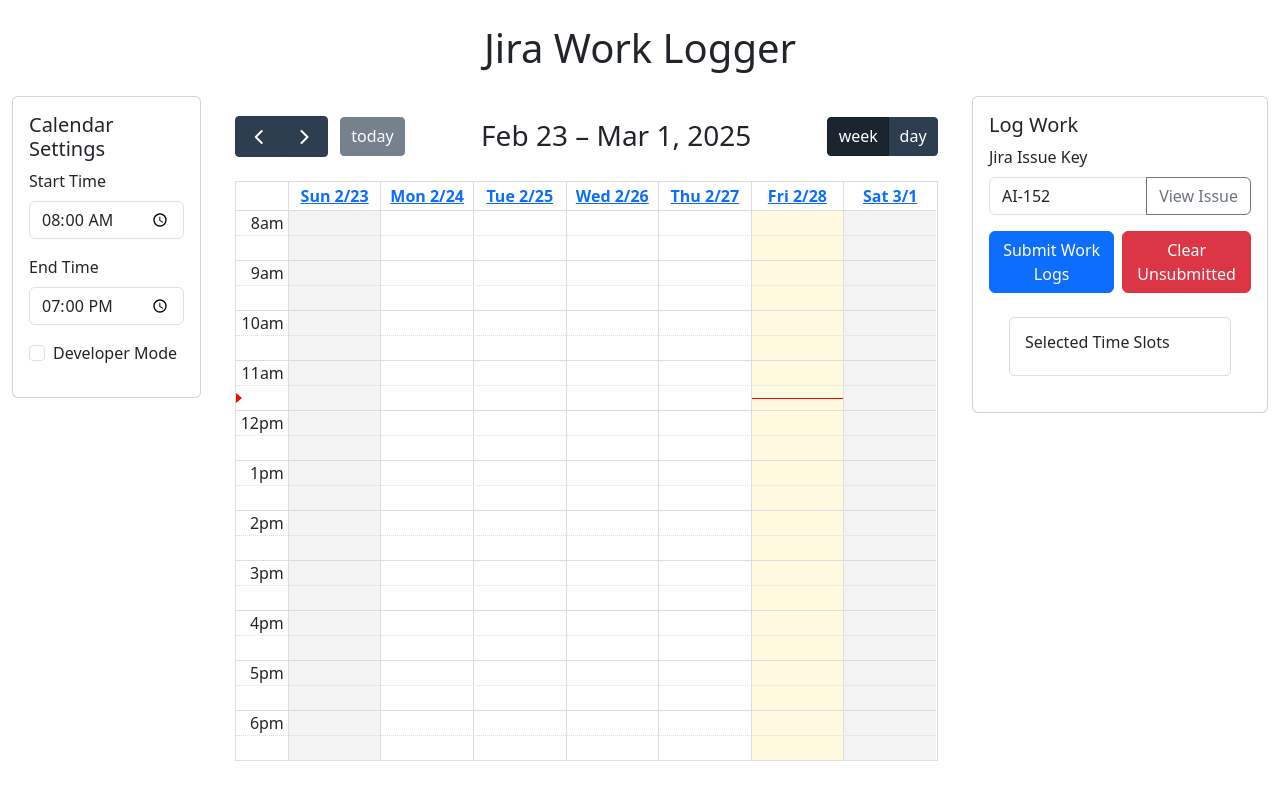
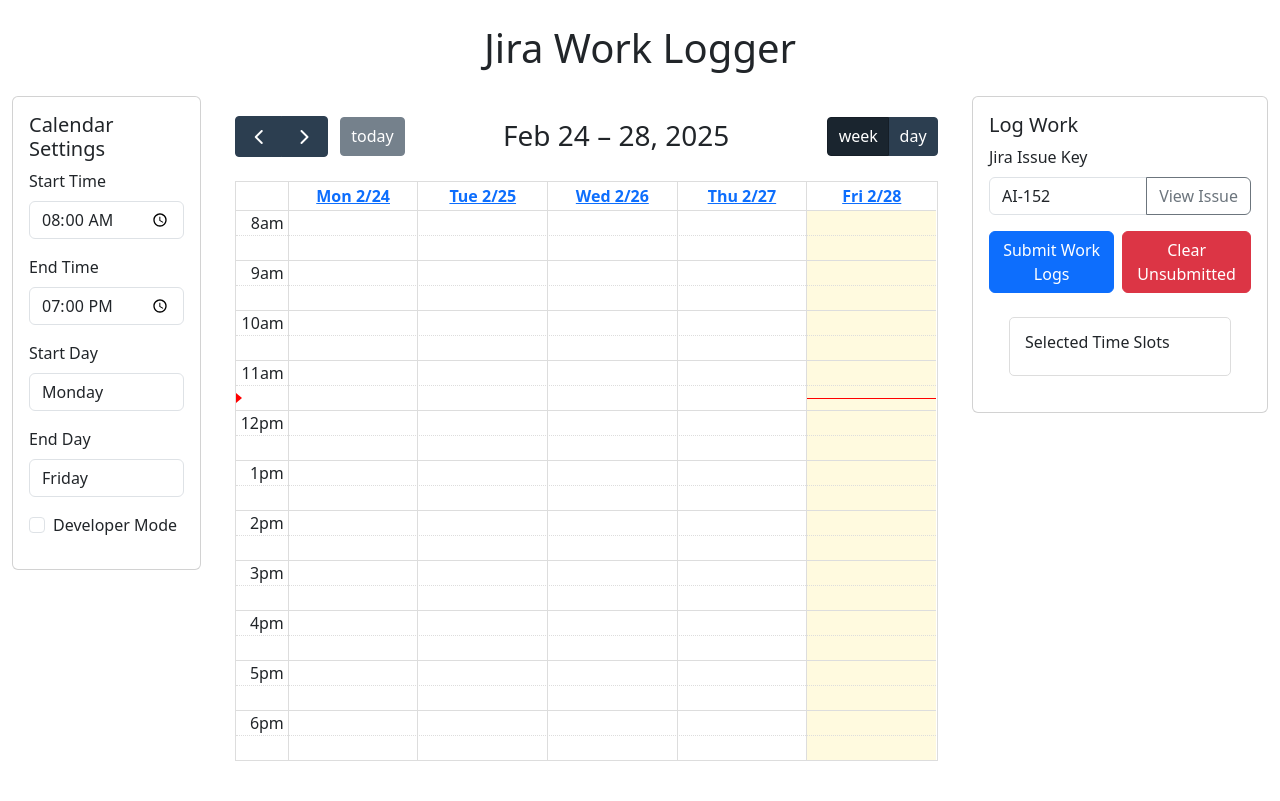
Before and after one commit to ridev-coders/jira-work-logger, a Flask app: page / in a window 1280 px wide. Shown: the top 801 px of the page. Run offline with Flask 3, Linux system fonts and the light colour scheme; lists and menus that the app fills with data are empty.

Commit message:
Add configurable work week day range to calendar settings

```diff
--- a/templates/index.html
+++ b/templates/index.html
@@ -95,6 +95,30 @@
                             <label for="endTime" class="form-label">End Time</label>
                             <input type="time" class="form-control" id="endTime" value="19:00">
                         </div>
+                        <div class="mb-3">
+                            <label for="startDay" class="form-label">Start Day</label>
+                            <select class="form-control" id="startDay">
+                                <option value="0">Sunday</option>
+                                <option value="1" selected>Monday</option>
+                                <option value="2">Tuesday</option>
+                                <option value="3">Wednesday</option>
+                                <option value="4">Thursday</option>
+                                <option value="5">Friday</option>
+                                <option value="6">Saturday</option>
+                            </select>
+                        </div>
+                        <div class="mb-3">
+                            <label for="endDay" class="form-label">End Day</label>
+                            <select class="form-control" id="endDay">
+                                <option value="0">Sunday</option>
+                                <option value="1">Monday</option>
+                                <option value="2">Tuesday</option>
+                                <option value="3">Wednesday</option>
+                                <option value="4">Thursday</option>
+                                <option value="5" selected>Friday</option>
+                                <option value="6">Saturday</option>
+                            </select>
+                        </div>
                         <div class="form-check mb-3">
                             <input class="form-check-input" type="checkbox" id="devMode">
                             <label class="form-check-label" for="devMode">
@@ -180,20 +204,28 @@
             function loadTimeSettings() {
                 const savedStartTime = localStorage.getItem('workingHoursStart') || '08:00';
                 const savedEndTime = localStorage.getItem('workingHoursEnd') || '19:00';
+                const savedStartDay = localStorage.getItem('workingDayStart') || '1';
+                const savedEndDay = localStorage.getItem('workingDayEnd') || '5';
 
                 document.getElementById('startTime').value = savedStartTime;
                 document.getElementById('endTime').value = savedEndTime;
+                document.getElementById('startDay').value = savedStartDay;
+                document.getElementById('endDay').value = savedEndDay;
 
                 return {
                     startTime: savedStartTime + ':00',
-                    endTime: savedEndTime + ':00'
+                    endTime: savedEndTime + ':00',
+                    startDay: parseInt(savedStartDay),
+                    endDay: parseInt(savedEndDay)
                 };
             }
 
             // Save time settings to localStorage
-            function saveTimeSettings(startTime, endTime) {
+            function saveTimeSettings(startTime, endTime, startDay, endDay) {
                 localStorage.setItem('workingHoursStart', startTime);
                 localStorage.setItem('workingHoursEnd', endTime);
+                localStorage.setItem('workingDayStart', startDay);
+                localStorage.setItem('workingDayEnd', endDay);
             }
 
             // Save selected events to localStorage
@@ -250,6 +282,8 @@
                     calendar.destroy();
                 }
 
+                const settings = loadTimeSettings();
+
                 calendar = new FullCalendar.Calendar(calendarEl, {
                     headerToolbar: {
                         left: 'prev,next today',
@@ -265,8 +299,11 @@
                     nowIndicator: true,
                     height: 'auto',
                     expandRows: true,
+                    hiddenDays: [...Array(7).keys()].filter(day =>
+                        day < settings.startDay || day > settings.endDay
+                    ),
                     businessHours: {
-                        daysOfWeek: [1, 2, 3, 4, 5],
+                        daysOfWeek: [...Array(settings.endDay - settings.startDay + 1).keys()].map(x => x + settings.startDay),
                         startTime: startTime,
                         endTime: endTime,
                     },
@@ -377,14 +414,51 @@
             document.getElementById('startTime').addEventListener('change', function() {
                 const startTime = this.value;
                 const endTime = document.getElementById('endTime').value;
-                saveTimeSettings(startTime, endTime);
+                const startDay = document.getElementById('startDay').value;
+                const endDay = document.getElementById('endDay').value;
+                saveTimeSettings(startTime, endTime, startDay, endDay);
                 initializeCalendar(startTime + ':00', endTime + ':00');
             });
 
             document.getElementById('endTime').addEventListener('change', function() {
                 const startTime = document.getElementById('startTime').value;
                 const endTime = this.value;
-                saveTimeSettings(startTime, endTime);
+                const startDay = document.getElementById('startDay').value;
+                const endDay = document.getElementById('endDay').value;
+                saveTimeSettings(startTime, endTime, startDay, endDay);
+                initializeCalendar(startTime + ':00', endTime + ':00');
+            });
+
+            // Add day range change listeners
+            document.getElementById('startDay').addEventListener('change', function() {
+                const startTime = document.getElementById('startTime').value;
+                const endTime = document.getElementById('endTime').value;
+                const startDay = this.value;
+                const endDay = document.getElementById('endDay').value;
+
+                if (parseInt(startDay) > parseInt(endDay)) {
+                    alert('Start day cannot be after end day');
+                    this.value = localStorage.getItem('workingDayStart') || '1';
+                    return;
+                }
+
+                saveTimeSettings(startTime, endTime, startDay, endDay);
+                initializeCalendar(startTime + ':00', endTime + ':00');
+            });
+
+            document.getElementById('endDay').addEventListener('change', function() {
+                const startTime = document.getElementById('startTime').value;
+                const endTime = document.getElementById('endTime').value;
+                const startDay = document.getElementById('startDay').value;
+                const endDay = this.value;
+
+                if (parseInt(startDay) > parseInt(endDay)) {
+                    alert('End day cannot be before start day');
+                    this.value = localStorage.getItem('workingDayEnd') || '5';
+                    return;
+                }
+
+                saveTimeSettings(startTime, endTime, startDay, endDay);
                 initializeCalendar(startTime + ':00', endTime + ':00');
             });
 
```
